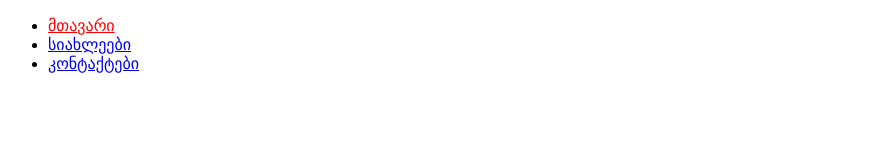
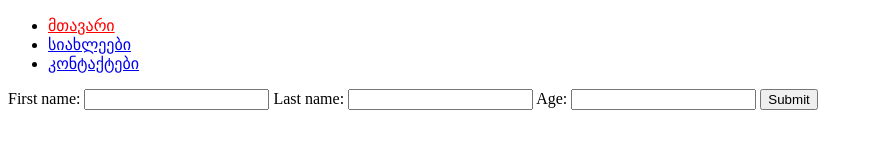
Before and after one commit to GioRusishvili/Lecture4, a plain HTML site: page index.html in a window 1280 px wide. Shown: the whole page, without its empty margins (0-873 px from the left). Drawn offline with Linux system fonts and the light colour scheme.

Commit message:
Added form

```diff
--- a/index.html
+++ b/index.html
@@ -13,5 +13,14 @@
             <li><a href="./contacts.html">კონტაქტები</a></li>
         </ul>
     </nav>
+    <form action="#" method="get">
+        <label for="fname">First name:</label>
+        <input type="text" id="fname" name="fname">
+        <label for="lname">Last name:</label>
+        <input type="text" id="lname" name="lname">
+        <label for="age">Age:</label>
+        <input type="number" id="age" name="age">
+        <input type="submit">
+    </form>
 </body>
 </html>
```
